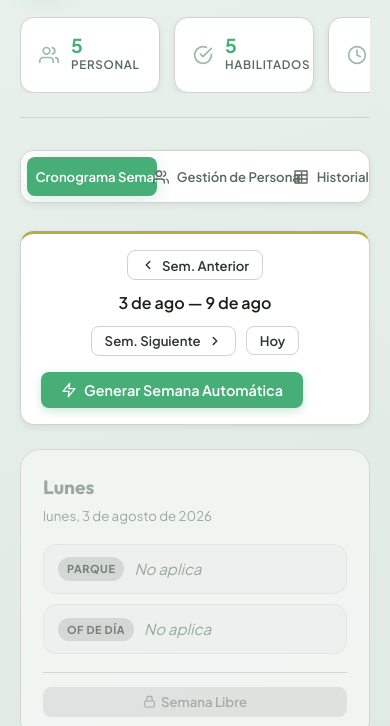
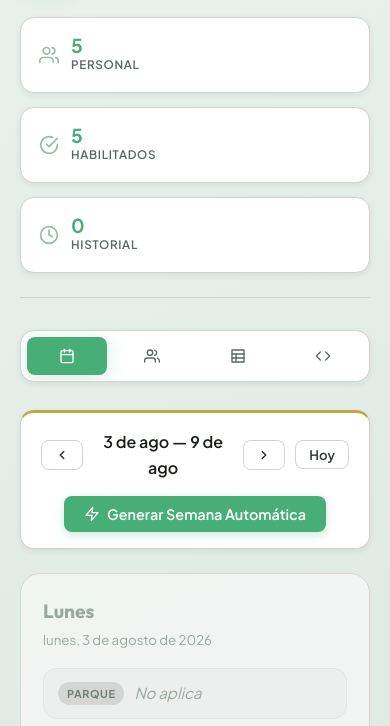
Before and after one commit to sabrinarojas060702/Orden-, a plain HTML site: page index.html in a window 390 px wide. Shown: the part 98-824 px from the top of the page. Drawn offline with Linux system fonts and the light colour scheme.

Commit message:
ultima 09/08

```diff
--- a/css/styles.css
+++ b/css/styles.css
@@ -1121,9 +1121,13 @@ input[type="date"]::-webkit-calendar-picker-indicator {
     align-items: flex-start;
   }
 
+  .btn-primary {
+    margin: auto;
+  }
+
   .header-stats {
     width: 100%;
-    overflow-x: auto;
+
   }
 
   .stat-pill {
@@ -1135,9 +1139,14 @@ input[type="date"]::-webkit-calendar-picker-indicator {
   }
 
   .tab-btn {
-    min-width: 130px;
+    min-width: 50px;
     font-size: 0.82rem;
   }
+
+  .svgtab {
+    display: none;
+  }
+
 
   .control-bar {
     flex-direction: column;
@@ -1145,7 +1154,7 @@ input[type="date"]::-webkit-calendar-picker-indicator {
   }
 
   .week-selector {
-    flex-wrap: wrap;
+
     justify-content: center;
   }
 
@@ -1163,3 +1172,13 @@ input[type="date"]::-webkit-calendar-picker-indicator {
     flex-direction: column;
   }
 }
+
+@media (max-width: 510px) {
+  .header-stats {
+    flex-direction: column;
+  }
+
+  .textoResponsive {
+    display: none;
+  }
+}
--- a/index.html
+++ b/index.html
@@ -8,6 +8,7 @@
   <meta name="description"
     content="Sistema interactivo para la asignación y gestión de roles diarios (Parque y OF de Día) con restricciones de aptitud, historial y respaldos JSON.">
   <link rel="stylesheet" href="css/styles.css">
+  <link rel="icon" type="image/x-icon" href="Captura de pantalla 2026-08-09 124919.png">
 </head>
 
 <body>
@@ -77,7 +78,7 @@
           </span>
           <div>
             <div class="stat-value" id="stat-total-history">0</div>
-            <div class="stat-label">Días en Historial</div>
+            <div class="stat-label">Historial</div>
           </div>
         </div>
       </div>
@@ -86,14 +87,14 @@
     <!-- Navegación por Pestañas -->
     <nav class="tabs-nav" role="tablist">
       <button class="tab-btn active" data-tab="tab-schedule">
-        <svg width="16" height="16" viewBox="0 0 24 24" fill="none" stroke="currentColor" stroke-width="2"
-          stroke-linecap="round" stroke-linejoin="round">
+        <svg class="tabsvg" width="16" height="16" viewBox="0 0 24 24" fill="none" stroke="currentColor"
+          stroke-width="2" stroke-linecap="round" stroke-linejoin="round">
           <rect x="3" y="4" width="18" height="18" rx="2" />
           <line x1="16" y1="2" x2="16" y2="6" />
           <line x1="8" y1="2" x2="8" y2="6" />
           <line x1="3" y1="10" x2="21" y2="10" />
         </svg>
-        Cronograma Semanal
+        <p class="svgtab">Cronograma Semanal</p>
       </button>
       <button class="tab-btn" data-tab="tab-personnel">
         <svg width="16" height="16" viewBox="0 0 24 24" fill="none" stroke="currentColor" stroke-width="2"
@@ -103,7 +104,7 @@
           <path d="M23 21v-2a4 4 0 0 0-3-3.87" />
           <path d="M16 3.13a4 4 0 0 1 0 7.75" />
         </svg>
-        Gestión de Personal
+        <p class="svgtab">Gestión de Personal</p>
       </button>
       <button class="tab-btn" data-tab="tab-history">
         <svg width="16" height="16" viewBox="0 0 24 24" fill="none" stroke="currentColor" stroke-width="2"
@@ -113,7 +114,7 @@
           <line x1="3" y1="15" x2="21" y2="15" />
           <line x1="9" y1="9" x2="9" y2="21" />
         </svg>
-        Historial Guardado
+        <p class="svgtab">Historial Guardado</p>
       </button>
       <button class="tab-btn" data-tab="tab-json">
         <svg width="16" height="16" viewBox="0 0 24 24" fill="none" stroke="currentColor" stroke-width="2"
@@ -121,7 +122,7 @@
           <polyline points="16 18 22 12 16 6" />
           <polyline points="8 6 2 12 8 18" />
         </svg>
-        Respaldos JSON
+        <p class="svgtab">Respaldos JSON</p>
       </button>
     </nav>
 
@@ -134,11 +135,11 @@
               stroke-linecap="round" stroke-linejoin="round">
               <polyline points="15 18 9 12 15 6" />
             </svg>
-            Sem. Anterior
+            <p class="textoResponsive">Sem. Anterior</p>
           </button>
           <span id="week-display-range" class="week-display">Semana Actual</span>
           <button id="btn-next-week" class="btn btn-secondary btn-sm">
-            Sem. Siguiente
+            <p class="textoResponsive">Sem. Siguiente</p>
             <svg width="14" height="14" viewBox="0 0 24 24" fill="none" stroke="currentColor" stroke-width="2.5"
               stroke-linecap="round" stroke-linejoin="round">
               <polyline points="9 18 15 12 9 6" />
@@ -467,7 +468,7 @@
         </div>
 
         <form id="daterange-form">
-          <div style="display: grid; grid-template-columns: 1fr 1fr; gap: 16px;">
+          <div class="grupRes" style="display: grid; grid-template-columns: 1fr; gap: 16px;">
             <div class="form-group" style="margin-bottom: 0;">
               <label class="form-label" for="daterange-start">
                 <svg width="13" height="13" viewBox="0 0 24 24" fill="none" stroke="currentColor" stroke-width="2"
```
Also changed, not shown: Captura de pantalla 2026-08-09 124919.png (added).
